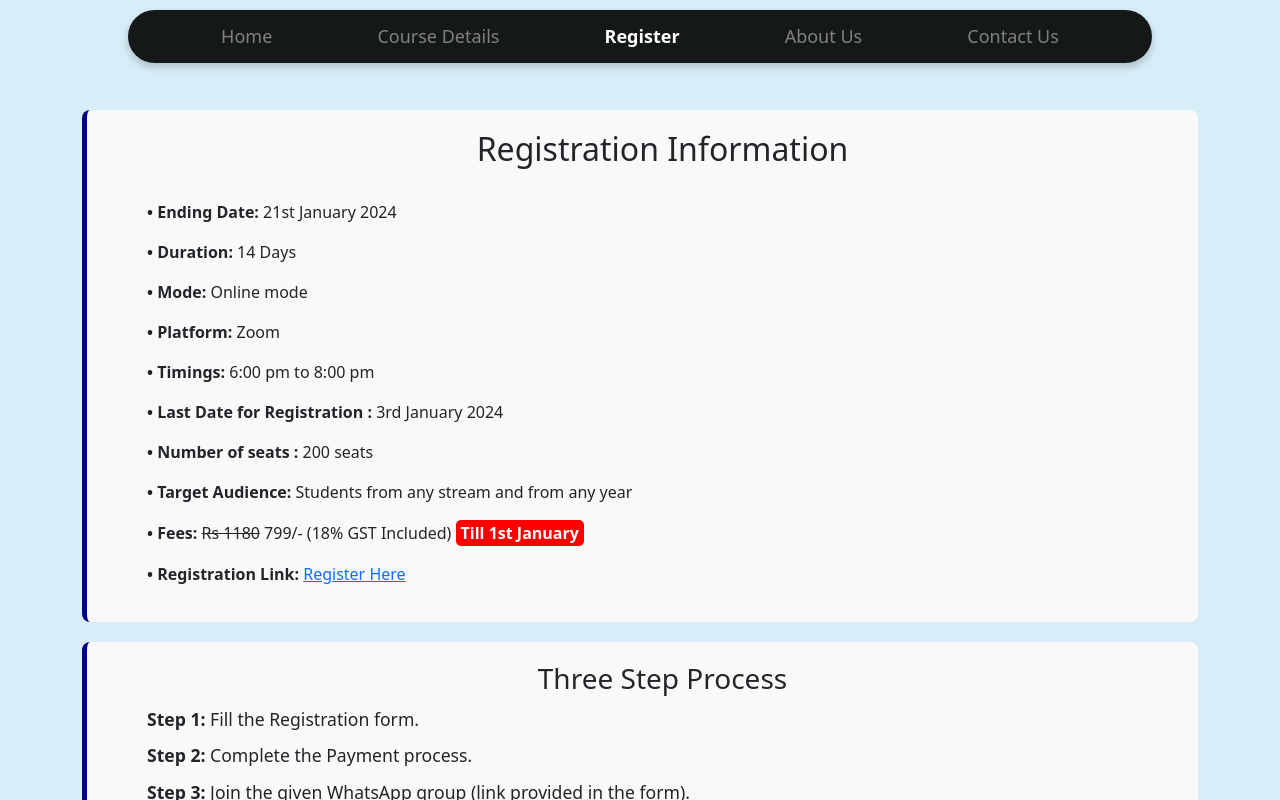
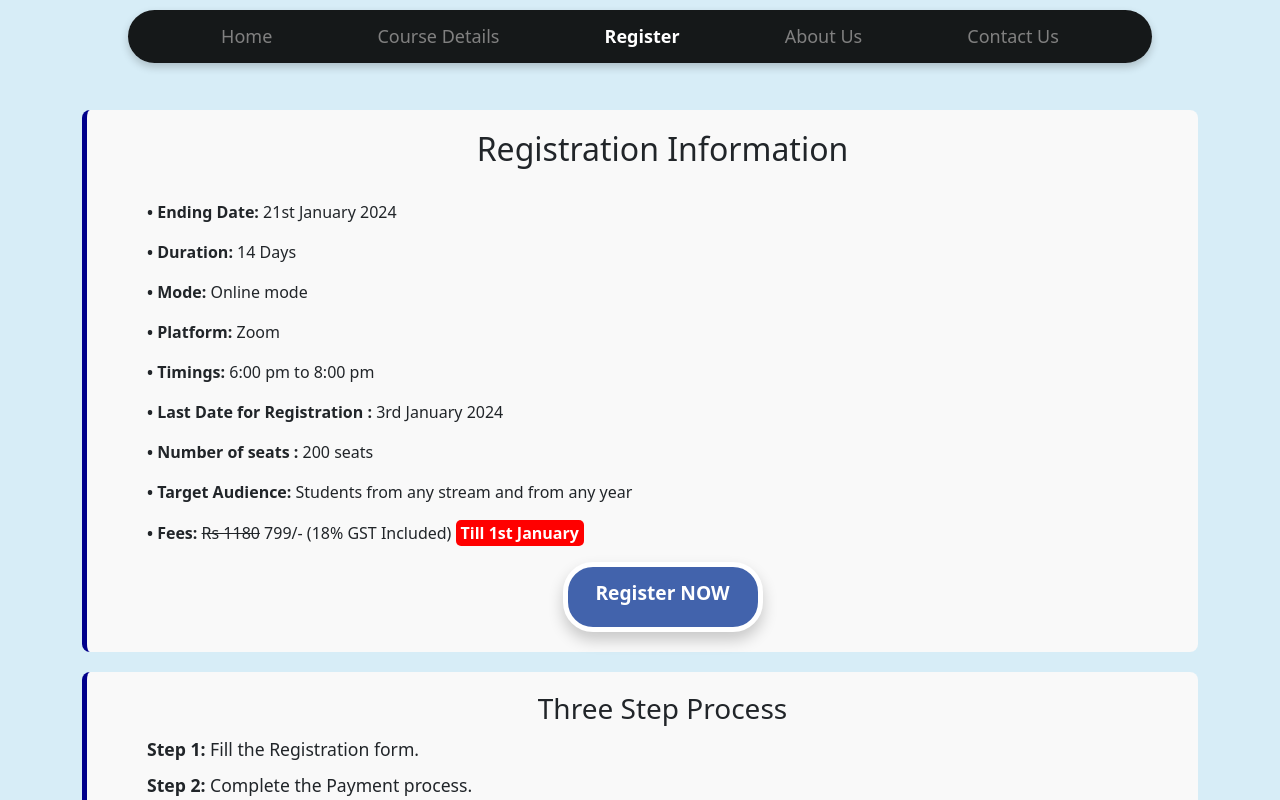
Before and after one commit to Aerykcodes/Humble-Coders-new, a React (Vite) app: page /registration in a window 1280 px wide. Shown: the top 800 px of the page. Built offline with nearby package versions, Linux system fonts and the light colour scheme; a web font is replaced by a local one.

Commit message:
minor changes

```diff
--- a/src/assets/Pages/Content/Content.jsx
+++ b/src/assets/Pages/Content/Content.jsx
@@ -4,6 +4,7 @@ import './Content.css'; // Import custom CSS
 import Navbar from '../../Navbar/Navbar'; // Import Navbar component
 import ContentBox from './ContentBox'; // Import ContentBox component
 import SiteFooter from '../../SiteFooter/SiteFooter';
+import RegisterButton from '../../RegisterButton/RegisterButton';
 
 
 function Content() {
@@ -390,13 +391,7 @@ function Content() {
   <li><strong>Day 11:</strong> Firebase Integration</li>
   <li><strong>Day 12 & Day 13:</strong> Develop your Real-Time Chatting Application</li>
   <li><strong>Day 14 & Day 15:</strong> Notifications, Services, and Receivers</li>
-  <div className="top"><a
-    href="https://docs.google.com/forms/d/e/1FAIpQLSdCAQzqkVE7d52jLucXsZBzkVNx__dUB7FvhwYjFnIjer4beA/viewform?usp=sf_link"
-    target="_blank"
-    rel="noopener noreferrer"
-  >
-    <button class="registration-button">Register Now</button>
-  <button className="registration-button">Register Now</button> </a></div>
+  <RegisterButton/>
 
 
 </ul>
@@ -427,15 +422,9 @@ function Content() {
               </div>
             ))}
           </div>
+          <RegisterButton/>
         </div>
       </div>
-      <div className="bottom-registration"><a
-    href="https://docs.google.com/forms/d/e/1FAIpQLSdCAQzqkVE7d52jLucXsZBzkVNx__dUB7FvhwYjFnIjer4beA/viewform?usp=sf_link"
-    target="_blank"
-    rel="noopener noreferrer"
-  >
-  <button className="registration-button-1">Register Now</button> </a>
-</div>
       <SiteFooter />
     </>
   );
--- a/src/assets/Pages/Registration/Registration.jsx
+++ b/src/assets/Pages/Registration/Registration.jsx
@@ -3,6 +3,7 @@ import 'bootstrap/dist/css/bootstrap.min.css'; // Ensure you have Bootstrap incl
 import Navbar from '../../Navbar/Navbar';
 import './Registration.css';
 import SiteFooter from '../../SiteFooter/SiteFooter';
+import RegisterButton from '../../RegisterButton/RegisterButton';
 
 const Registration = () => {
   return (
@@ -22,16 +23,7 @@ const Registration = () => {
             <p><strong>• Number of seats :</strong> 200 seats</p>
             <p><strong>• Target Audience:</strong> Students from any stream and from any year</p>
             <p><strong>• Fees:</strong> <strike>Rs 1180</strike> 799/- (18% GST Included) <span className="highlight-box">Till 1st January</span></p>
-            <p>
-              <strong>• Registration Link:</strong>{' '}
-              <a
-                href="https://docs.google.com/forms/d/e/1FAIpQLSdCAQzqkVE7d52jLucXsZBzkVNx__dUB7FvhwYjFnIjer4beA/viewform?usp=sf_link"
-                target="_blank"
-                rel="noopener noreferrer"
-              >
-                Register Here
-              </a>
-            </p>
+           <RegisterButton/>
           </div>
         </div>
 
```
